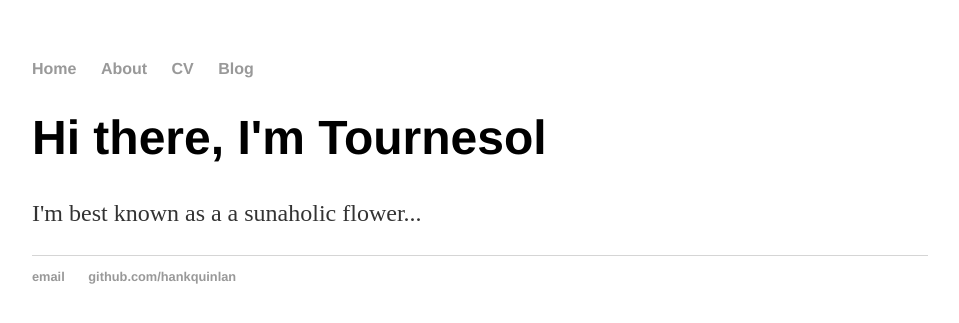
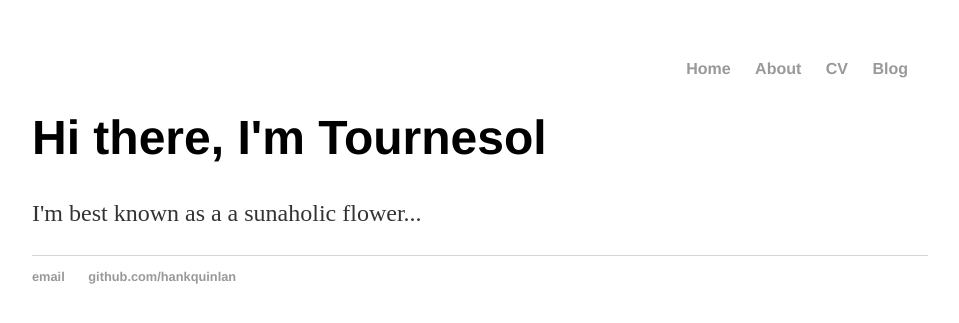
Before and after one commit to tournedev/tournedev.github.io, a Jekyll site: the page built from index.html, in a window 1280 px wide. Shown: the top 323 px of the page, without its empty margins (160-1119 px from the left). Built offline with Jekyll 4.4.1, drawn with Linux system fonts in a browser that asks for light colours.

Commit message:
Update main.css

```diff
--- a/css/main.css
+++ b/css/main.css
@@ -41,3 +41,7 @@ ul.posts {
 ul.posts li {
     list-style: none;
 }
+
+nav { /*Text align right */
+    text-align: right;
+}
```
